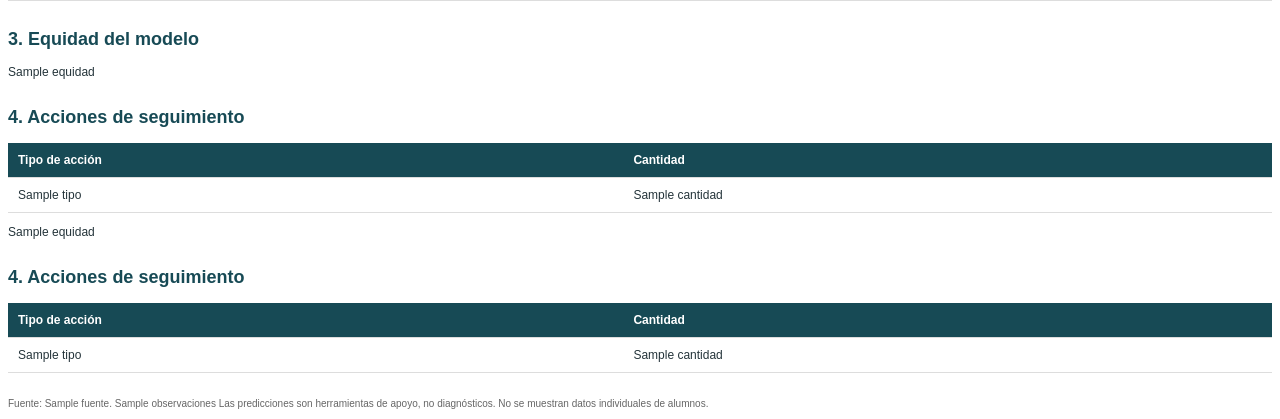
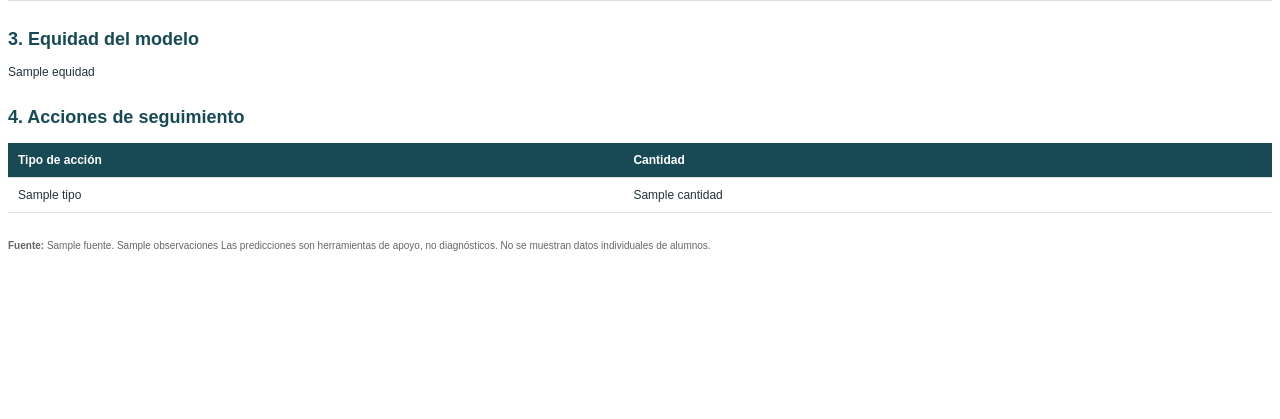
Before and after one commit to Serdan1/brujula, a Python web app: template reports/templates/centro.html in a window 1280 px wide. Shown: the part 490-909 px from the top of the page. After the commit the page ends 741 px from the top, so only its background shows below. Run offline with Jinja, Linux system fonts and the light colour scheme; the template is opened without the code that fills it: most values are stand-ins (such as "Sample title", 1, 10 or a date in 2020).

Commit message:
cambio final de html

```diff
--- a/reports/templates/centro.html
+++ b/reports/templates/centro.html
@@ -4,6 +4,7 @@
 <head>
     <meta charset="UTF-8">
     <title>Informe de centro - Brújula</title>
+
     <style>
         @page {
             size: A4;
@@ -50,21 +51,30 @@
             color: white;
         }
 
+        tr {
+            page-break-inside: avoid;
+        }
+
         .nota {
             font-size: 10px;
             color: #666;
             margin-top: 25px;
+            line-height: 1.5;
         }
     </style>
 </head>
+
 <body>
 
+    <!-- TÍTULO -->
     <h1>Brújula | Informe de centro</h1>
 
+    <!-- INFORMACIÓN GENERAL -->
     <p><strong>Centro:</strong> {{ centro }}</p>
     <p><strong>Periodo:</strong> {{ periodo }}</p>
     <p><strong>Fecha:</strong> {{ fecha }}</p>
 
+    <!-- 1. RESUMEN GENERAL -->
     <h2>1. Resumen general</h2>
 
     <div class="resumen">
@@ -74,6 +84,7 @@
         <p>Alertas activas: {{ total_alertas }}</p>
     </div>
 
+    <!-- 2. COMPARACIÓN ENTRE CLASES -->
     <h2>2. Comparación entre clases</h2>
 
     <table>
@@ -86,26 +97,58 @@
                 <th>Alertas</th>
             </tr>
         </thead>
+
         <tbody>
             {% for clase in clases %}
             <tr>
                 <td>{{ clase.nombre }}</td>
                 <td>{{ clase.alumnos }}</td>
-                <td>{{ clase.nota_media }}</td>
-                <td>{{ clase.asistencia }}%</td>
+
+                <td>
+                    {% if clase.nota_media is not none %}
+                        {{ clase.nota_media }}
+                    {% else %}
+                        Sin datos
+                    {% endif %}
+                </td>
+
+                <td>
+                    {% if clase.asistencia is not none %}
+                        {{ clase.asistencia }}%
+                    {% else %}
+                        Sin datos
+                    {% endif %}
+                </td>
+
                 <td>{{ clase.alertas }}</td>
             </tr>
             {% endfor %}
         </tbody>
     </table>
 
+    <!-- 3. EQUIDAD DEL MODELO -->
+    <!-- Solo se muestra si existen métricas reales -->
+
     {% if equidad and "No hay métricas" not in equidad %}
+
     <h2>3. Equidad del modelo</h2>
+
     <p>{{ equidad }}</p>
+
     {% endif %}
 
+    <!-- 4. ACCIONES DE SEGUIMIENTO -->
+    <!-- Solo se muestra si existen acciones -->
+
     {% if acciones %}
-<h2>4. Acciones de seguimiento</h2>
+
+    <h2>
+        {% if equidad and "No hay métricas" not in equidad %}
+            4. Acciones de seguimiento
+        {% else %}
+            3. Acciones de seguimiento
+        {% endif %}
+    </h2>
 
     <table>
         <thead>
@@ -114,28 +157,7 @@
                 <th>Cantidad</th>
             </tr>
         </thead>
-    <tbody>
-        {% for accion in acciones %}
-        <tr>
-            <td>{{ accion.tipo }}</td>
-            <td>{{ accion.cantidad }}</td>
-        </tr>
-        {% endfor %}
-    </tbody>
-</table>
-{% endif %}
 
-    <p>{{ equidad }}</p>
-
-    <h2>4. Acciones de seguimiento</h2>
-
-    <table>
-        <thead>
-            <tr>
-                <th>Tipo de acción</th>
-                <th>Cantidad</th>
-            </tr>
-        </thead>
         <tbody>
             {% for accion in acciones %}
             <tr>
@@ -146,11 +168,16 @@
         </tbody>
     </table>
 
+    {% endif %}
+
+    <!-- INFORMACIÓN DE LA FUENTE -->
     <p class="nota">
-    Fuente: {{ fuente }}.
+        <strong>Fuente:</strong> {{ fuente }}.
         {{ observaciones }}
+
         Las predicciones son herramientas de apoyo,
         no diagnósticos.
+
         No se muestran datos individuales de alumnos.
     </p>
 
```
Lines whose indentation alone changed are shown as unchanged.
